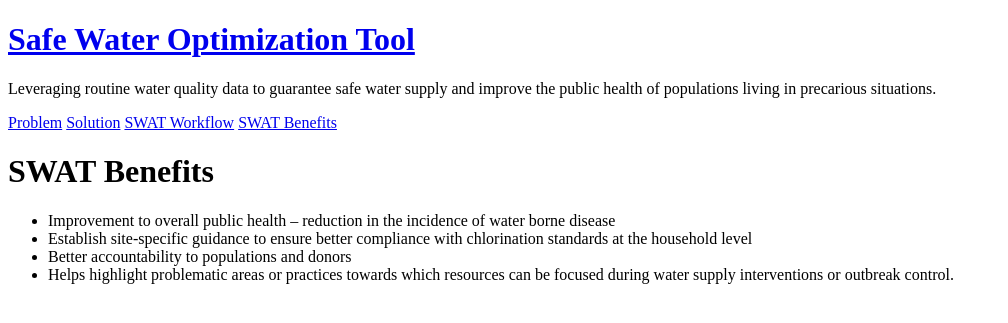
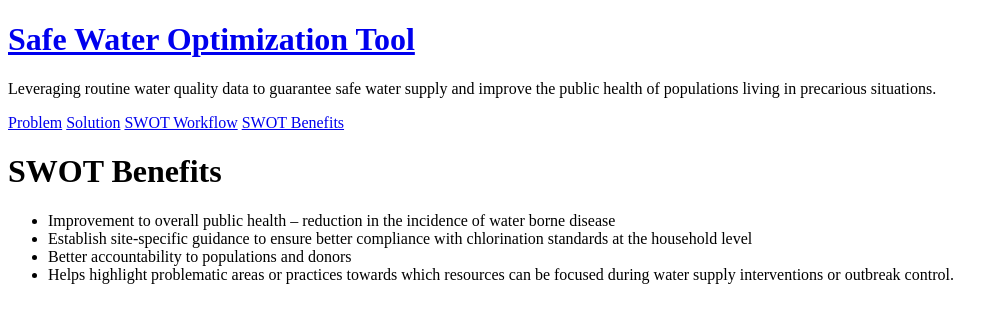
Before and after one commit to safeh2o/swot-infopage, a Jekyll site: the page built from swot_benefits.md, in a window 1280 px wide. Shown: the top 323 px of the page, without its empty margins (0-1008 px from the left). Built offline with Jekyll 4.4.1, drawn with Linux system fonts in a browser that asks for light colours; Markdown is read by kramdown in place of the engine named in the settings.

```diff
--- a/swat_a_wf.md
+++ b/swot_a_wf.md
@@ -1,6 +1,6 @@
 ---
 layout: page
-title: SWAT Workflow
+title: SWOT Workflow
 ---
 
 <ul>
--- a/swat_benefits.md
+++ b/swot_benefits.md
@@ -1,6 +1,6 @@
 ---
 layout: page
-title: SWAT Benefits
+title: SWOT Benefits
 ---
 * Improvement to overall public health – reduction in the incidence of water borne disease
 * Establish site-specific guidance to ensure better compliance with chlorination standards at the household level
```
Also changed, not shown: .travis.yml (deleted).
